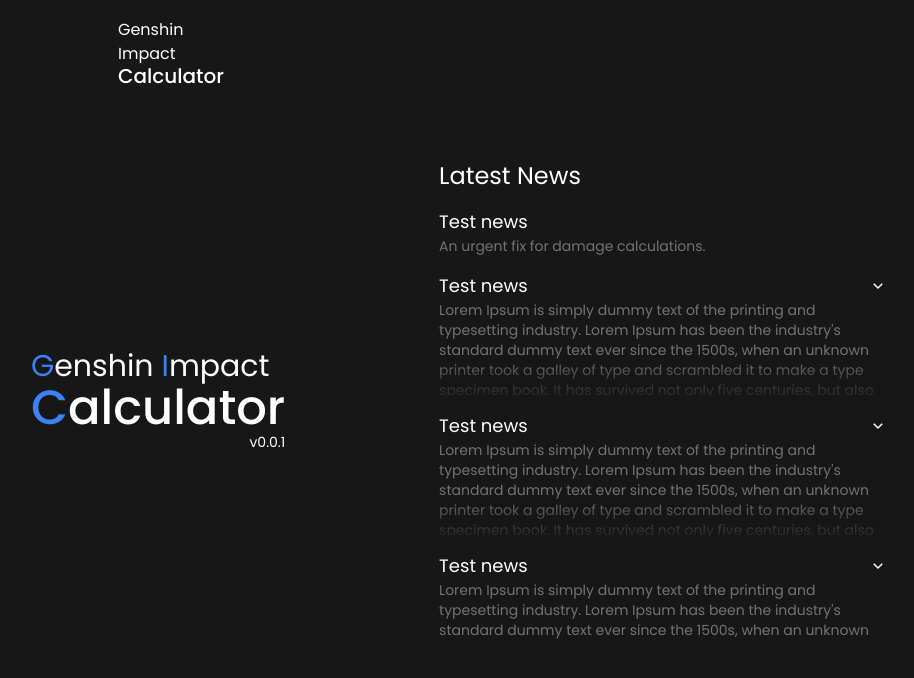
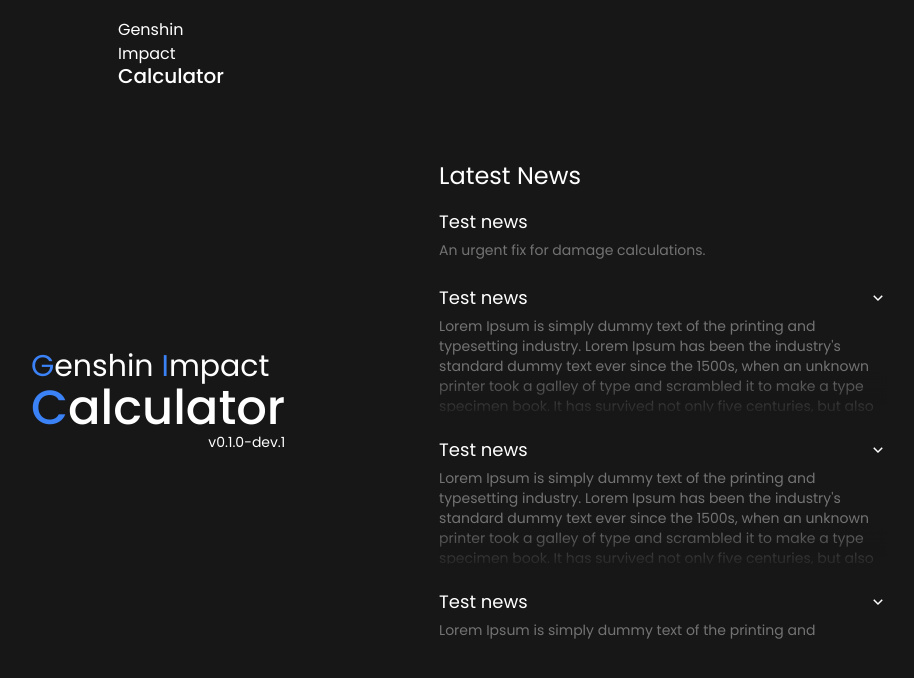
Before and after one commit to Cod3dDOT/gic-website, a Next.js app: page / in a window 1280 px wide. Shown: the top 678 px of the page, without its empty margins (316-1230 px from the left). Built offline with nearby package versions, Linux system fonts and the light colour scheme.

Commit message:
Added skeleton loader to news

```diff
--- a/package.json
+++ b/package.json
@@ -1,6 +1,6 @@
 {
     "name": "genshin-impact-calculator",
-    "version": "0.1.0",
+    "version": "0.1.0-dev.1",
     "private": true,
     "scripts": {
         "dev": "next dev",
--- a/pages/api/config.ts
+++ b/pages/api/config.ts
@@ -8,8 +8,8 @@
 }
 
 const config: Config = {
-    publicVersion: "0.0.1",
-    devVersion: "0.0.2",
+    publicVersion: "0.1.0-dev.1",
+    devVersion: "0.1.0-dev.1",
     underConstruction: true,
     underMaintainance: false,
 };
--- a/src/components/screens/welcome/news/index.tsx
+++ b/src/components/screens/welcome/news/index.tsx
@@ -6,7 +6,7 @@
 import { PieceOfNews } from "./piece-of-news";
 
 export const WelcomeNews: React.FC = () => {
-    const [news, setNews] = useState<Array<NewsInfo>>([]);
+    const [news, setNews] = useState<Array<NewsInfo>>();
     const [scrollToTopVisible, setScrollToTopVisible] = useState<boolean>(true);
     const scrollRef = useRef<HTMLDivElement>(null);
 
@@ -57,14 +57,25 @@
         >
             <p className="text-2xl mb-2">Latest News</p>
             <div
-                className="w-full flex-grow gap-2 overflow-auto"
+                className="w-full flex-grow space-y-2 overflow-auto"
                 ref={scrollRef}
             >
-                {news.map((post, index) => {
-                    return (
-                        <PieceOfNews news={post} key={`news-post-${index}`} />
-                    );
-                })}
+                {news
+                    ? news.map((post, index) => {
+                          return (
+                              <PieceOfNews
+                                  news={post}
+                                  key={`news-post-${index}`}
+                              />
+                          );
+                      })
+                    : Array.from({ length: 5 }).map((val, index) => {
+                          return (
+                              <PieceOfNews
+                                  key={`news-post-skeleton-${index}`}
+                              />
+                          );
+                      })}
                 <div className="mt-4">
                     <div className="bg-dark-primary-lighter h-1" />
                     <p className=" my-2 text-bse text-dark-primary-lighter">
--- a/src/components/screens/welcome/news/piece-of-news/index.tsx
+++ b/src/components/screens/welcome/news/piece-of-news/index.tsx
@@ -4,7 +4,7 @@
 import { RiArrowDownSLine } from "react-icons/ri";
 
 export interface PieceOfNewsProps {
-    news: News;
+    news?: News | null;
 }
 
 export const PieceOfNews: React.FC<PieceOfNewsProps> = ({ news }) => {
@@ -22,7 +22,13 @@
     return (
         <div className="relative py-2">
             <div className="flex justify-between text-lg">
-                <h3>{news.header}</h3>
+                {news ? (
+                    <div>{news.header}</div>
+                ) : (
+                    <div className="animate-pulse rounded-sm w-1/2 bg-dark-primary-light">
+                        <br />
+                    </div>
+                )}
                 {isOverflowing ? (
                     <Button theme="none" onClick={() => setIsOpen(!isOpen)}>
                         <RiArrowDownSLine
@@ -35,18 +41,20 @@
                     ""
                 )}
             </div>
+            {news ? (
                 <p
                     ref={bodyRef}
-                className={`text-sm text-dark-primary-lighter overflow-hidden transition-[max-height] ${
+                    className={`text-sm text-dark-primary-lighter mt-1 overflow-hidden transition-[max-height] ${
                         isOpen ? "max-h-96" : "max-h-24"
                     }`}
                 >
                     {news.body}
                 </p>
-            {isOverflowing && !isOpen ? (
+            ) : (
+                <div className="text-sm animate-pulse leading-none mt-1 rounded-sm w-full bg-dark-primary-light h-24"></div>
+            )}
+            {isOverflowing && !isOpen && (
                 <div className="absolute bottom-0 left-0 right-0 h-12 bg-gradient-to-t from-dark-primary-dark"></div>
-            ) : (
-                ""
             )}
         </div>
     );
```
Lines whose indentation alone changed are shown as unchanged.
